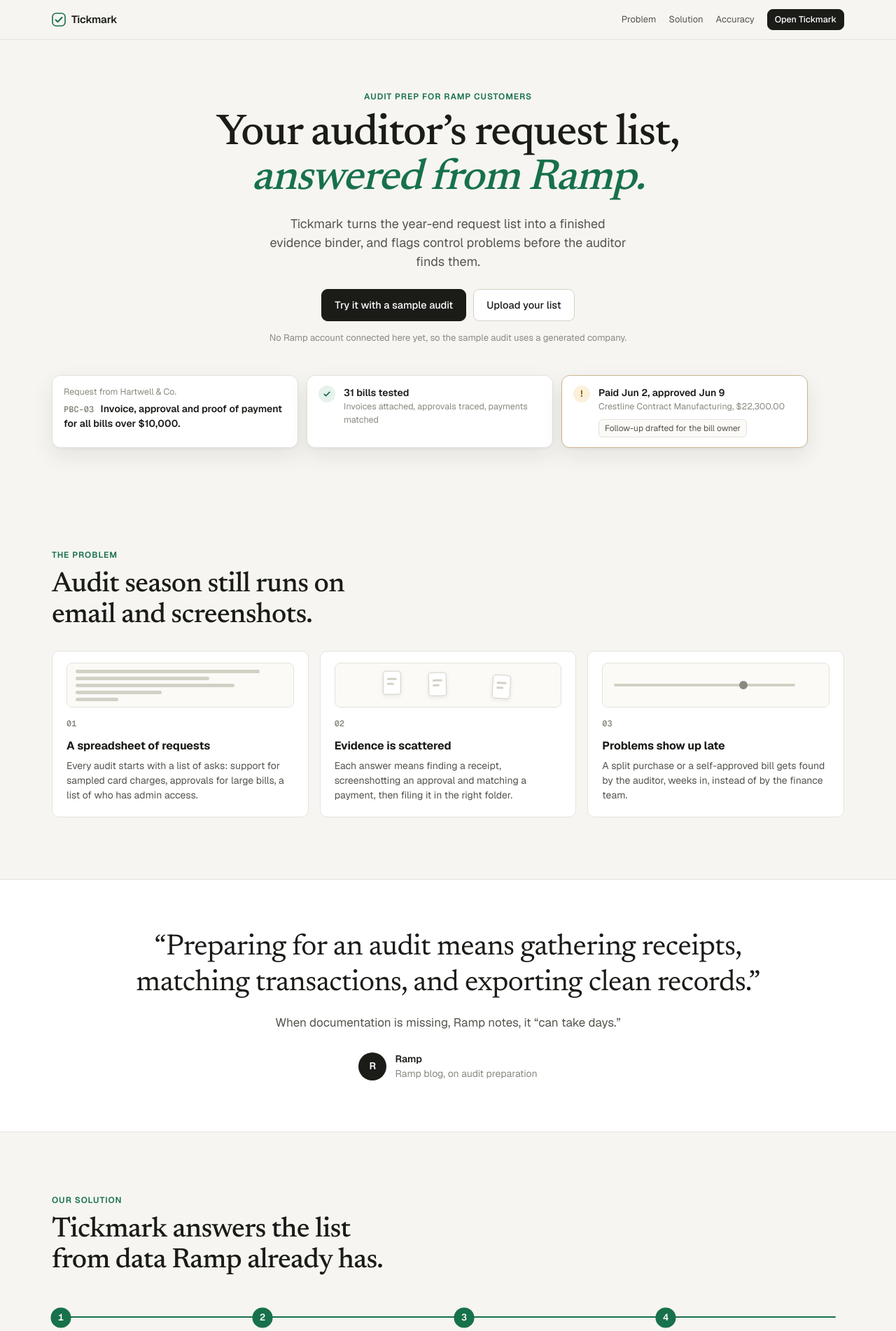
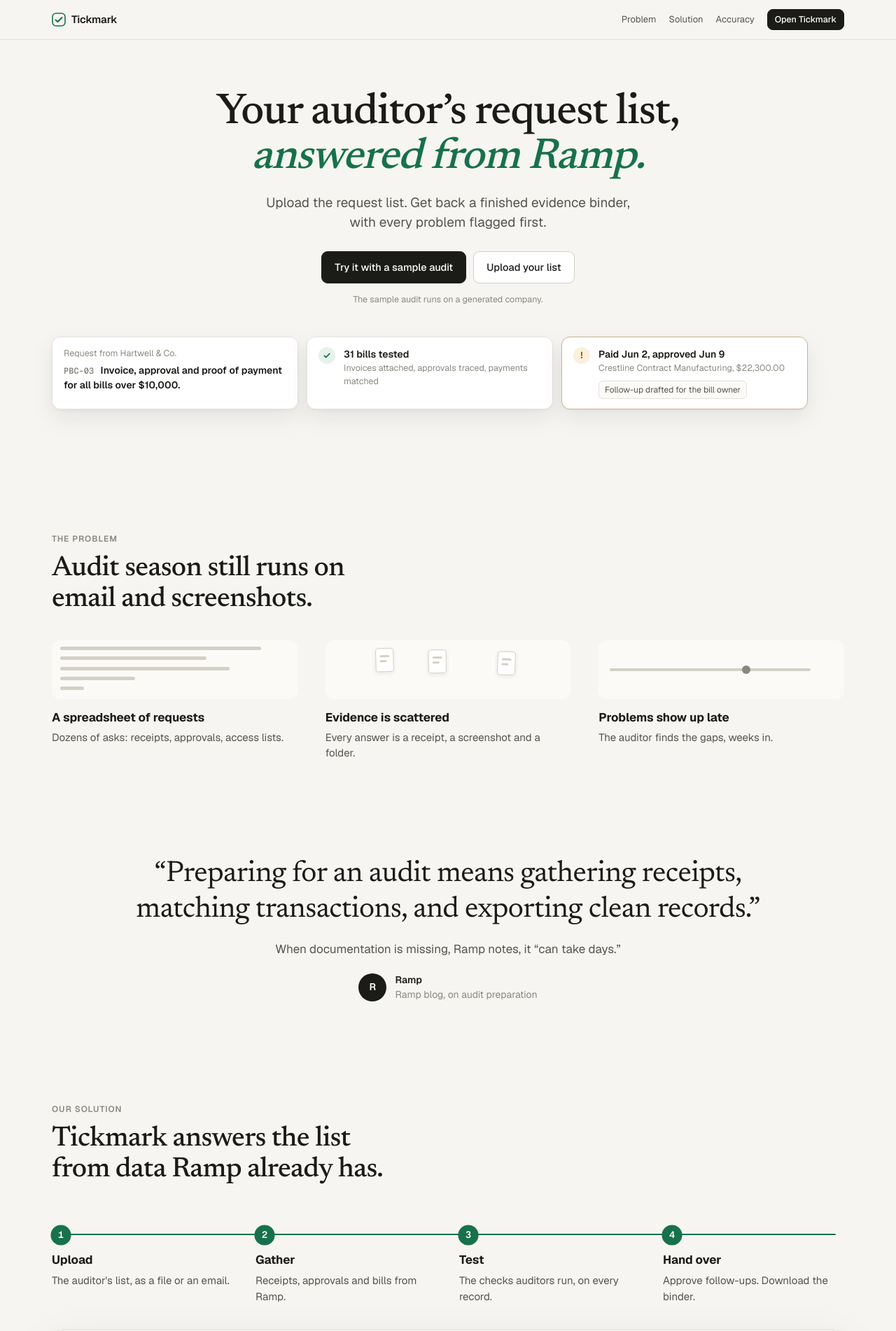
Before and after one commit to VolodymyrLinuxovich/tickmark, a Next.js app: page / in a window 1280 px wide. Shown: the top 1902 px of the page at 70% size. Built offline with nearby package versions, Linux system fonts and the light colour scheme.

Commit message:
Make the landing page minimal: shorter copy, fewer sections and boxes

```diff
--- a/src/app/globals.css
+++ b/src/app/globals.css
@@ -583,3 +583,24 @@ html { scroll-behavior: smooth; } @media (prefers-reduced-motion: reduce) { html
   .pc-sheet i { width: var(--w, 88%); }
   .pc-late em { opacity: 1; transform: none; }
 }
+
+/* ---------- landing v5: minimal ---------- */
+.lp .eyebrow { color: var(--ink-3); }
+.lp-section { padding-top: 120px; }
+.lp-section h2, .lp-cta h2 { margin-bottom: 40px; }
+.lp-grid3 { gap: 40px; }
+.lp-card { background: none; border: none; padding: 0; box-shadow: none; }
+.lp-card h3 { font-size: 17px; margin: 14px 0 4px; }
+.lp-card p, .lp-steps p { font-size: 15px; }
+.pc-art { height: 84px; border: none; border-radius: 12px; }
+.lp-steps { gap: 32px; }
+.lp-steps h3 { font-size: 17px; }
+.lp-quote-band { background: none; border: none; margin-top: 96px; padding: 24px 0; }
+.lp-pull figcaption { margin-top: 20px; }
+.cov { border: none; box-shadow: none; background: none; padding: 0; }
+.cov-legend { color: var(--ink-3); }
+.lp-cta { padding-top: 140px; padding-bottom: 96px; }
+.lp-proof-line { color: var(--tick); text-decoration: none; font-weight: 500; }
+.lp-proof-line:hover { text-decoration: underline; text-underline-offset: 3px; }
+.lede { font-size: 19px; }
+.fine { font-size: 12.5px; }
--- a/src/app/landing/coverage.tsx
+++ b/src/app/landing/coverage.tsx
@@ -32,15 +32,10 @@ function rows(): Row[] {
 }
 
 export function CoverageChart() {
-  const snap = getFixture().snapshot;
   const data = rows().map((r) => ({ ...r, manual: Math.min(MANUAL_SAMPLE, r.n) }));
   return (
     <figure className="cov">
       <CoverageLive data={data} manualSample={MANUAL_SAMPLE} />
-      <figcaption>
-        Records each check covers on the sample company ({snap.transactions.length} card charges, {snap.bills.length} bills, {snap.vendors.length} vendors).
-        Hover a bar for details.
-      </figcaption>
       {/* Same numbers as a table for screen readers. */}
       <div className="sr-only"><table>
         <thead>
--- a/src/app/page.tsx
+++ b/src/app/page.tsx
@@ -12,23 +12,23 @@ import { CoverageChart } from "./landing/coverage";
 const PROBLEMS = [
   {
     t: "A spreadsheet of requests",
-    d: "Every audit starts with a list of asks: support for sampled card charges, approvals for large bills, a list of who has admin access.",
+    d: "Dozens of asks: receipts, approvals, access lists.",
   },
   {
     t: "Evidence is scattered",
-    d: "Each answer means finding a receipt, screenshotting an approval and matching a payment, then filing it in the right folder.",
+    d: "Every answer is a receipt, a screenshot and a folder.",
   },
   {
     t: "Problems show up late",
-    d: "A split purchase or a self-approved bill gets found by the auditor, weeks in, instead of by the finance team.",
+    d: "The auditor finds the gaps, weeks in.",
   },
 ];
 
 const STEPS = [
-  { t: "Upload the request list", d: "Excel, CSV, PDF or the auditor's email. Tickmark reads each request into a plan you can check and edit." },
-  { t: "Gather the evidence", d: "Receipts, approvals, bills and vendors come straight from Ramp, matched to the exact items the auditor picked." },
-  { t: "Test the controls", d: "The checks auditors run, written as code: receipts, approvals, split purchases, duplicates, new vendors." },
-  { t: "Fix and hand over", d: "Send the follow-ups you approve, then download a binder with an index, workpapers and every document." },
+  { t: "Upload", d: "The auditor's list, as a file or an email." },
+  { t: "Gather", d: "Receipts, approvals and bills from Ramp." },
+  { t: "Test", d: "The checks auditors run, on every record." },
+  { t: "Hand over", d: "Approve follow-ups. Download the binder." },
 ];
 
 // One small looping animation per problem card: a sheet filling up, scattered documents, a late alert.
@@ -47,19 +47,18 @@ export default function Landing() {
         {/* Intro */}
         <section className="lp-hero wrap">
           <div className="lp-hero-copy">
-            <p className="eyebrow pop" style={{ animationDelay: "0ms" }}>Audit prep for Ramp customers</p>
             <h1 className="pop" style={{ animationDelay: "60ms" }}>
               Your auditor&rsquo;s request list, <em>answered from Ramp.</em>
             </h1>
             <p className="lede pop" style={{ animationDelay: "120ms" }}>
-              Tickmark turns the year-end request list into a finished evidence binder, and flags control problems before the auditor finds them.
+              Upload the request list. Get back a finished evidence binder, with every problem flagged first.
             </p>
             <div className="row pop" style={{ animationDelay: "180ms" }}>
               <Link href="/app?sample=xlsx" className="btn primary lg">Try it with a sample audit</Link>
               <Link href="/app" className="btn lg">Upload your list</Link>
             </div>
             <p className="fine pop" style={{ animationDelay: "240ms" }}>
-              {info.kind === "fixture" ? "No Ramp account connected here yet, so the sample audit uses a generated company." : `Connected to ${info.label}.`}
+              {info.kind === "fixture" ? "The sample audit runs on a generated company." : `Connected to ${info.label}.`}
             </p>
           </div>
 
@@ -96,7 +95,6 @@ export default function Landing() {
             {PROBLEMS.map((p, i) => (
               <div className="lp-card stagger seq" style={{ transitionDelay: `${150 + i * 450}ms` }} key={p.t}>
                 {ART[i]}
-                <span className="lp-num">{String(i + 1).padStart(2, "0")}</span>
                 <h3>{p.t}</h3>
                 <p>{p.d}</p>
               </div>
@@ -146,34 +144,11 @@ export default function Landing() {
           <CoverageChart />
         </Reveal>
 
-        <Reveal className="lp-section wrap">
-          <div className="lp-trust">
-            <div className="stagger">
-              <h3>The model reads. Code decides.</h3>
-              <p>AI turns messy request lists into a plan you review. Every pass or fail is plain code on Ramp records, so results are repeatable.</p>
-            </div>
-            <div className="stagger" style={{ transitionDelay: "80ms" }}>
-              <h3>Every line traces to Ramp</h3>
-              <p>Each evidence row and exception links to the Ramp transaction, bill or vendor behind it.</p>
-            </div>
-            <div className="stagger" style={{ transitionDelay: "160ms" }}>
-              <h3>Nothing sent without you</h3>
-              <p>Follow-ups are drafts until you approve them. Tickmark only writes those approved comments.</p>
-            </div>
-          </div>
-          <Link href="/eval" className="lp-proof stagger" style={{ transitionDelay: "240ms" }}>
-            <span className="lp-proof-v">8 of 8</span>
-            <span>planted problems found in the sample company, with 0 false alarms.</span>
-            <span className="lp-proof-a">See the accuracy check</span>
-          </Link>
-        </Reveal>
-
         <Reveal className="lp-cta wrap" as="div">
           <h2>See it on a sample audit.</h2>
-          <p>Nine requests from a sample auditor. Seven are answered from Ramp in seconds, and two are flagged for your team.</p>
+          <p><Link href="/eval" className="lp-proof-line">8 of 8 planted problems found, 0 false alarms</Link></p>
           <div className="row" style={{ justifyContent: "center" }}>
             <Link href="/app?sample=xlsx" className="btn primary lg">Try the sample audit</Link>
-            <Link href="/app" className="btn lg">Upload your list</Link>
           </div>
         </Reveal>
       </main>
```
